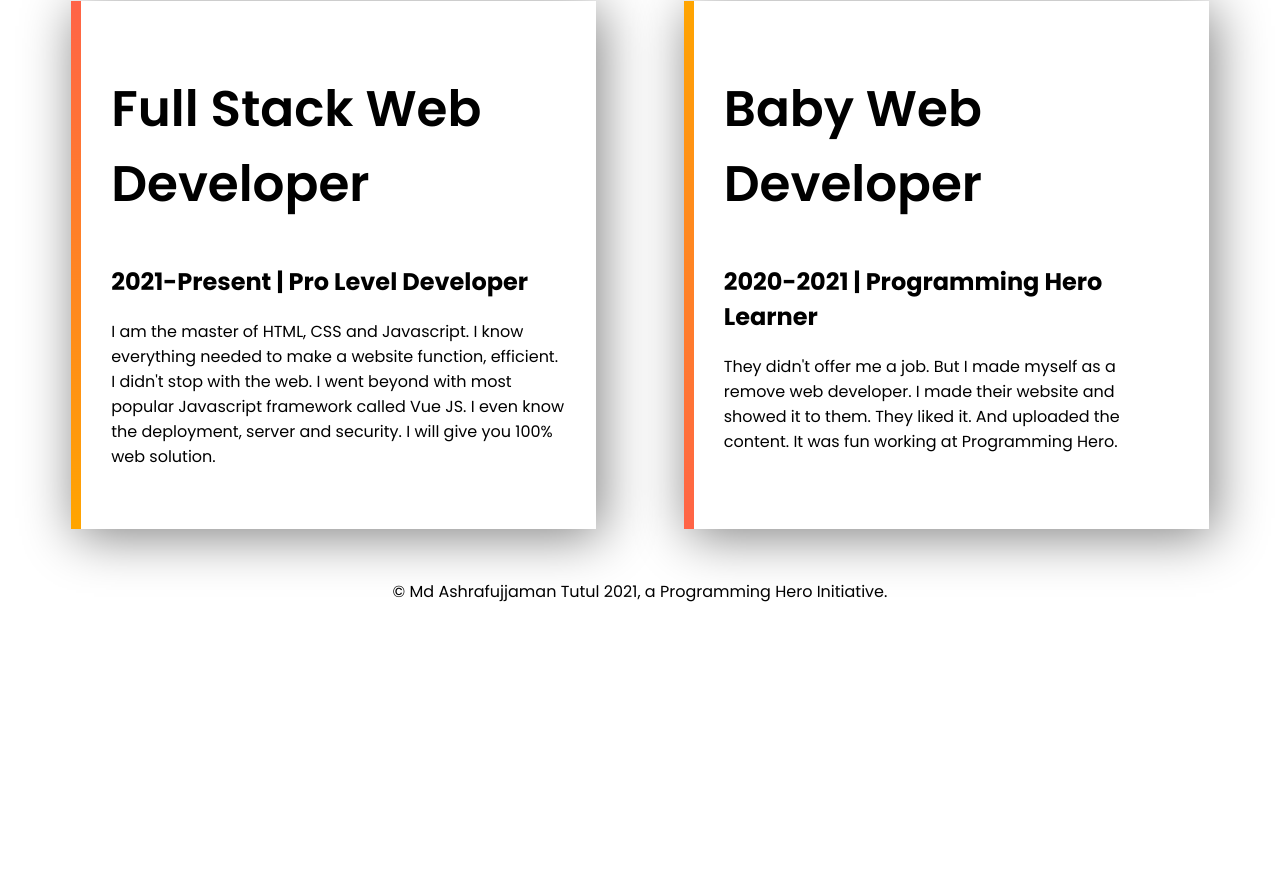
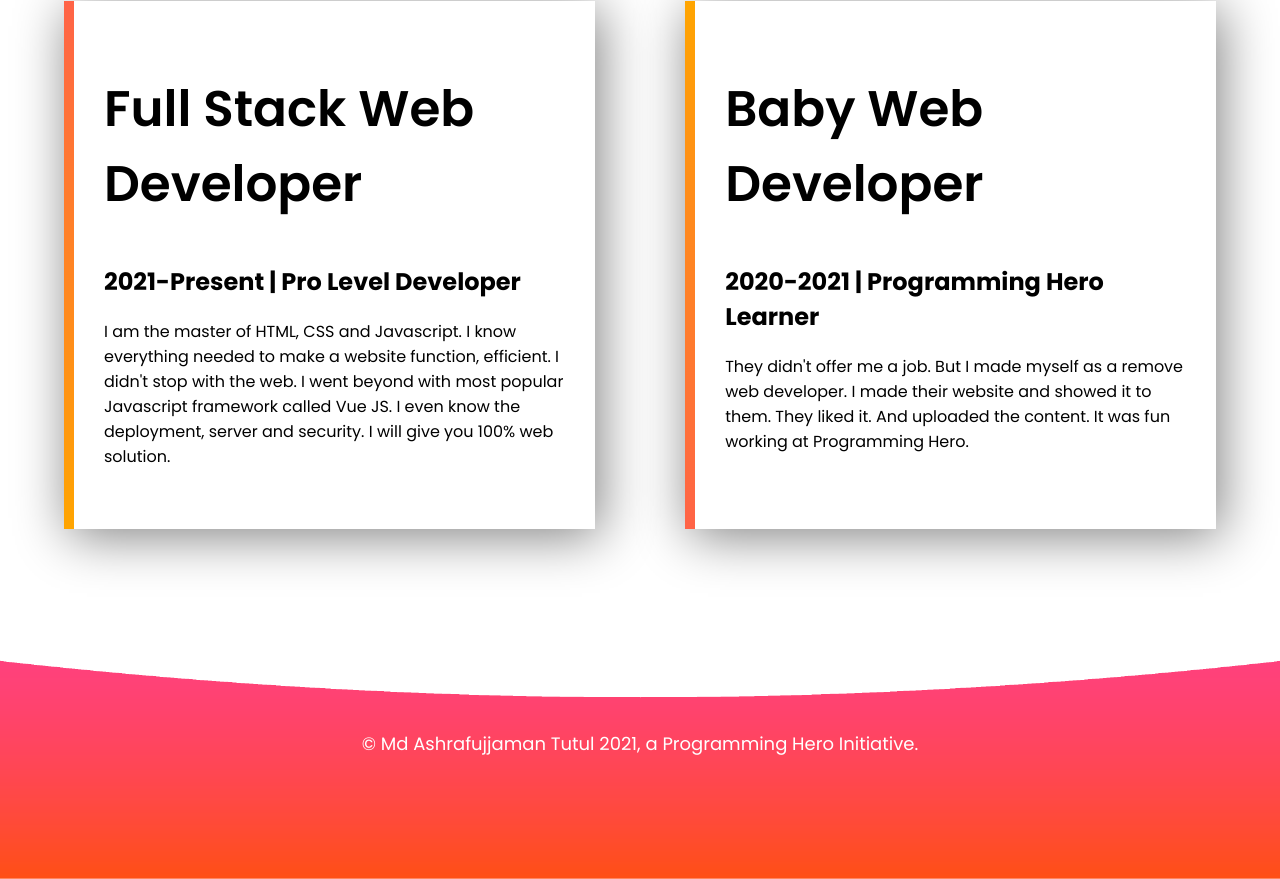
Before and after one commit to matutul/web-portfolio, a plain HTML site: page index.html in a window 1280 px wide. Shown: the part 1147-2026 px from the top of the page. Before the commit the page ends 1934 px from the top, so only its background shows below. Drawn offline with Linux system fonts and the light colour scheme.

Commit message:
changing photo

```diff
--- a/css/style.css
+++ b/css/style.css
@@ -1,5 +1,10 @@
 html{
   font-family: 'Poppins', sans-serif;
+}
+body{
+  margin: 0;
+  padding: 0;
+
 }
 a{
   text-decoration: none;
@@ -59,13 +64,20 @@ section{
   border-image-slice: 1;
 }
 footer{
-  height: 200px;
+  height: 300px;
   width: 100%;
-  background-image: url('images/footer.png');
+  background-image: url(../images/footer.png);
   background-repeat: no-repeat;
   background-size: cover;
   background-position: center;
+  display: flex;
+  justify-content: center;
+  align-items: center;
+  margin: 0;
+  padding: 0;
 }
 footer p{
-  text-align: center;
+  padding-top: 30px;
+  font-size: 18px;
+  color: white;
 }
--- a/index.html
+++ b/index.html
@@ -19,7 +19,7 @@
       <a href="https://www.linkedin.com/in/md-ashrafujjaman-tutul-a34337154/" id="hire-me" class="btn" target="_blank">HIRE ME</a>
     </div>
     <div class="half-width">
-      <img class="top-pic" src="images/top.png" alt="Md Ashrafujjaman Tutul">
+      <img class="top-pic" src="images/top2.png" alt="Md Ashrafujjaman Tutul">
     </div>
   </section>
 
```
Also changed, not shown: 1 other file.
